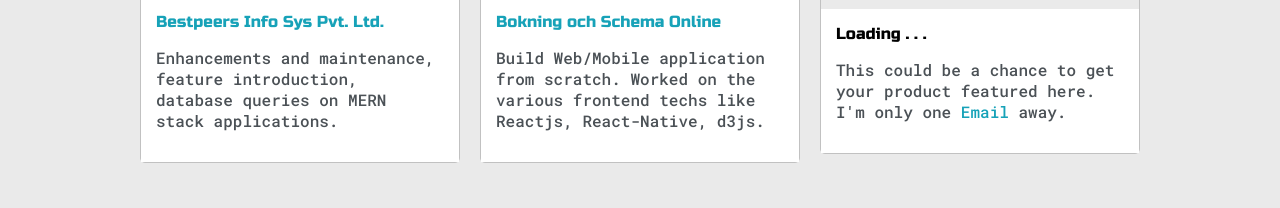
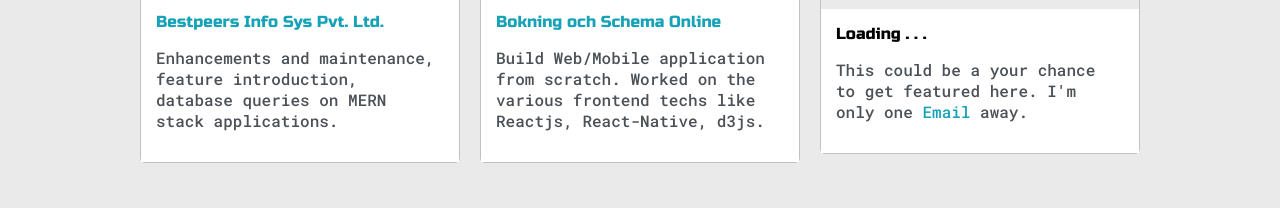
Before and after one commit to patelarun/portfolio, a website: page src/index.html in a window 1280 px wide. Shown: the part 1528-1736 px from the top of the page. Drawn offline with Linux system fonts and the light colour scheme.

Commit message:
Fix text

```diff
--- a/src/index.html
+++ b/src/index.html
@@ -150,7 +150,7 @@
               <div class="post-preview">
                 <h6 class="post-title">Loading . . .</h6>
                 <p class="post-intro">
-                  This could be a chance to get your product featured here.
+                  This could be a your chance to get featured here.
                   I'm only one <a href="mailto:arunpwrk@gmail.com">Email</a> away.</p>
               </div>
             </div>
```
